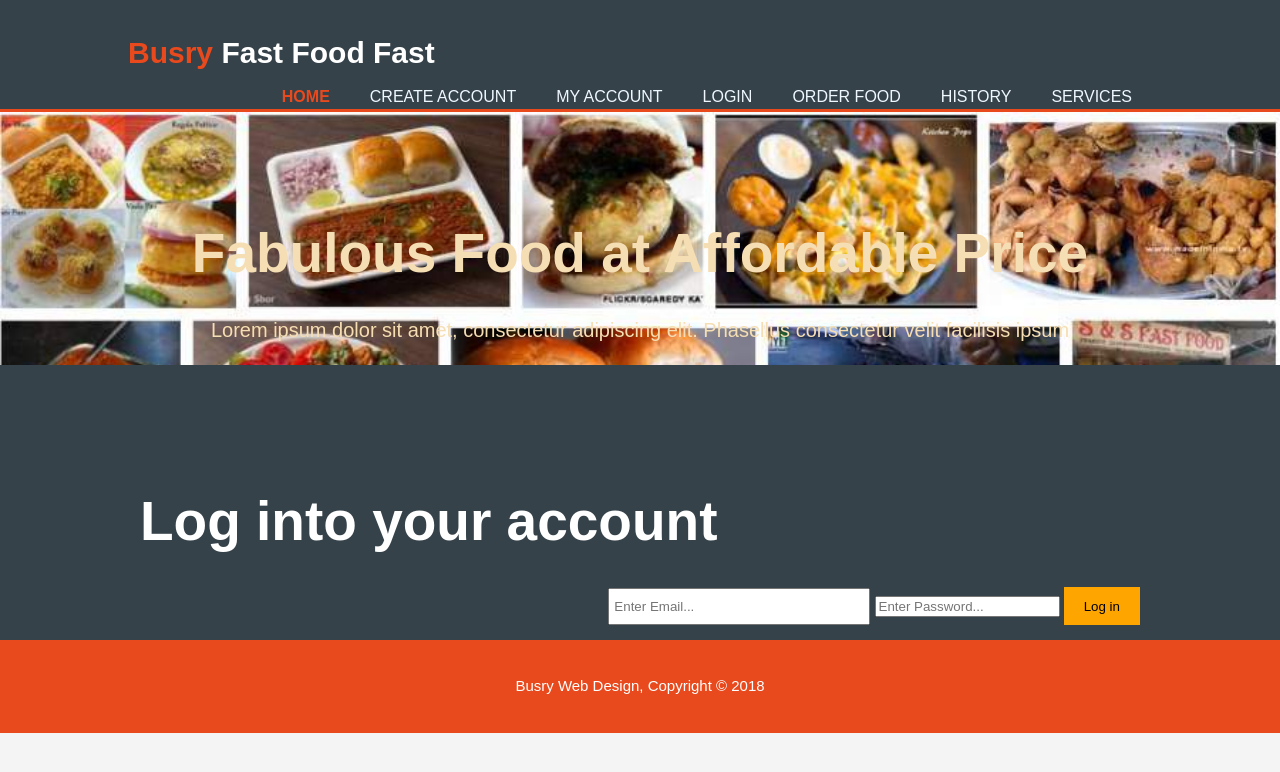
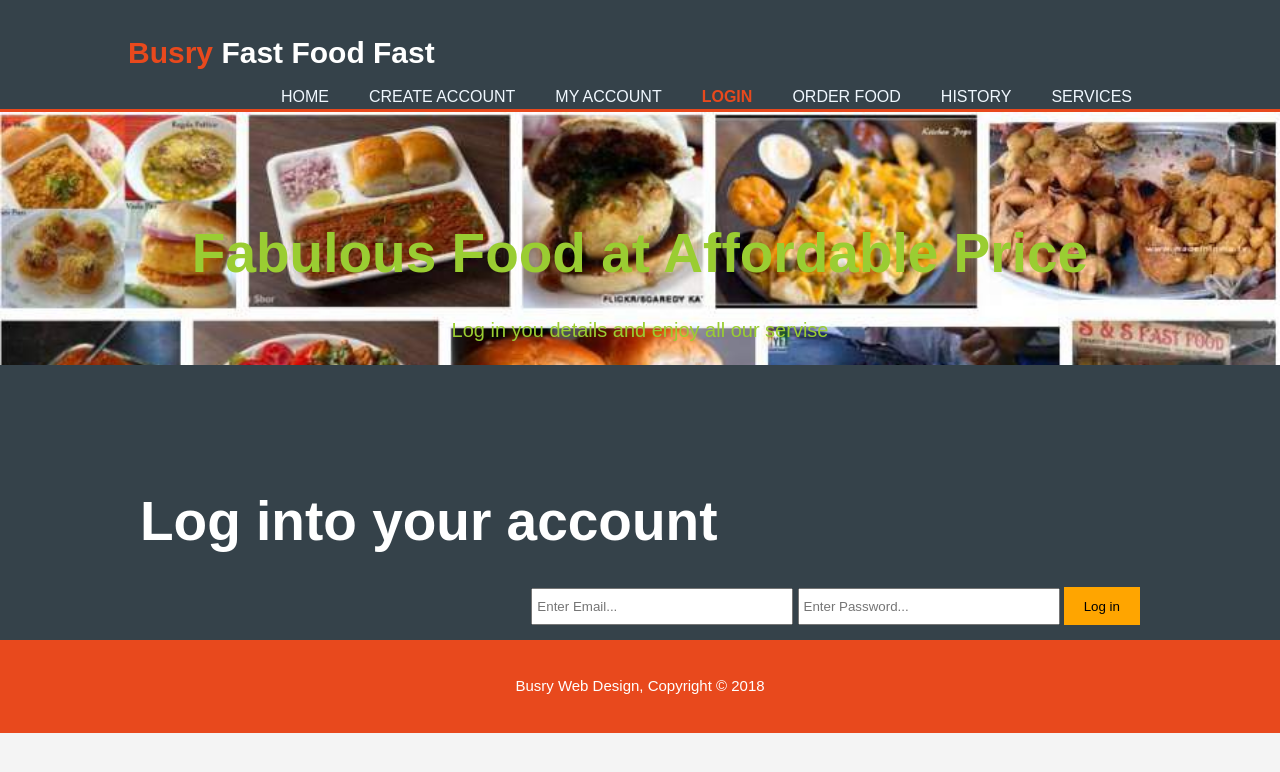
Before and after one commit to Busry/fastFoodFast, a plain HTML site: page UI/login.html in a window 1280 px wide. Drawn offline with Linux system fonts and the light colour scheme; files whose address does not match are found by name.

Commit message:
still on feature

```diff
--- a/UI/login.html
+++ b/UI/login.html
@@ -5,7 +5,7 @@
         <meta name="viewport" content="width=device-width">
         <meta name="author" content="Busry">
         <title>learn html | welcome</title>
-        <link rel="stylesheet" href="./css/style.css">
+        <link rel="stylesheet" href="../css/style.css">
     </head>
     <body>
         <header>
@@ -15,10 +15,10 @@
                 </div>
                 <nav>
                     <ul>
-                        <li class="current"><a href="index.html">Home</a></li>
+                        <li ><a href="index.html">Home</a></li>
                         <li><a href="create.html">Create account</a></li>
                         <li><a href="account.html">My account</a></li>
-                        <li><a href="login.html">Login</a></li>
+                        <li class="current"><a href="login.html">Login</a></li>
                         <li><a href="order.html">Order food</a></li>
                         <li><a href="history.html">History</a></li>
                         <li><a href="services.html">Services</a></li>
@@ -29,7 +29,7 @@
         <section id="showcase">
             <div class="container">
                 <h1>Fabulous Food at Affordable Price</h1>
-                <p>Lorem ipsum dolor sit amet, consectetur adipiscing elit. Phasellus consectetur velit facilisis ipsum </p>
+                <p>Log in you details and enjoy all our servise </p>
             </div>
             <section id="newsletter">
             <div class="container">
--- a/css/style.css
+++ b/css/style.css
@@ -73,7 +73,7 @@ header a:hover{
     background: url('../img/food-table.jpg')no-repeat;
     background-size: cover;
     text-align: center;
-    color: wheat;
+    color: yellowgreen;
     height: 80%;
 }
 
@@ -102,6 +102,11 @@ header a:hover{
     height: 25px;
     width: 250px;
 }
+#newsletter input[type="password"]{
+    padding: 4px;
+    height: 25px;
+    width: 250px;
+}
 /* Boxes */
 #boxes{
     margin-top: 20px;
```
